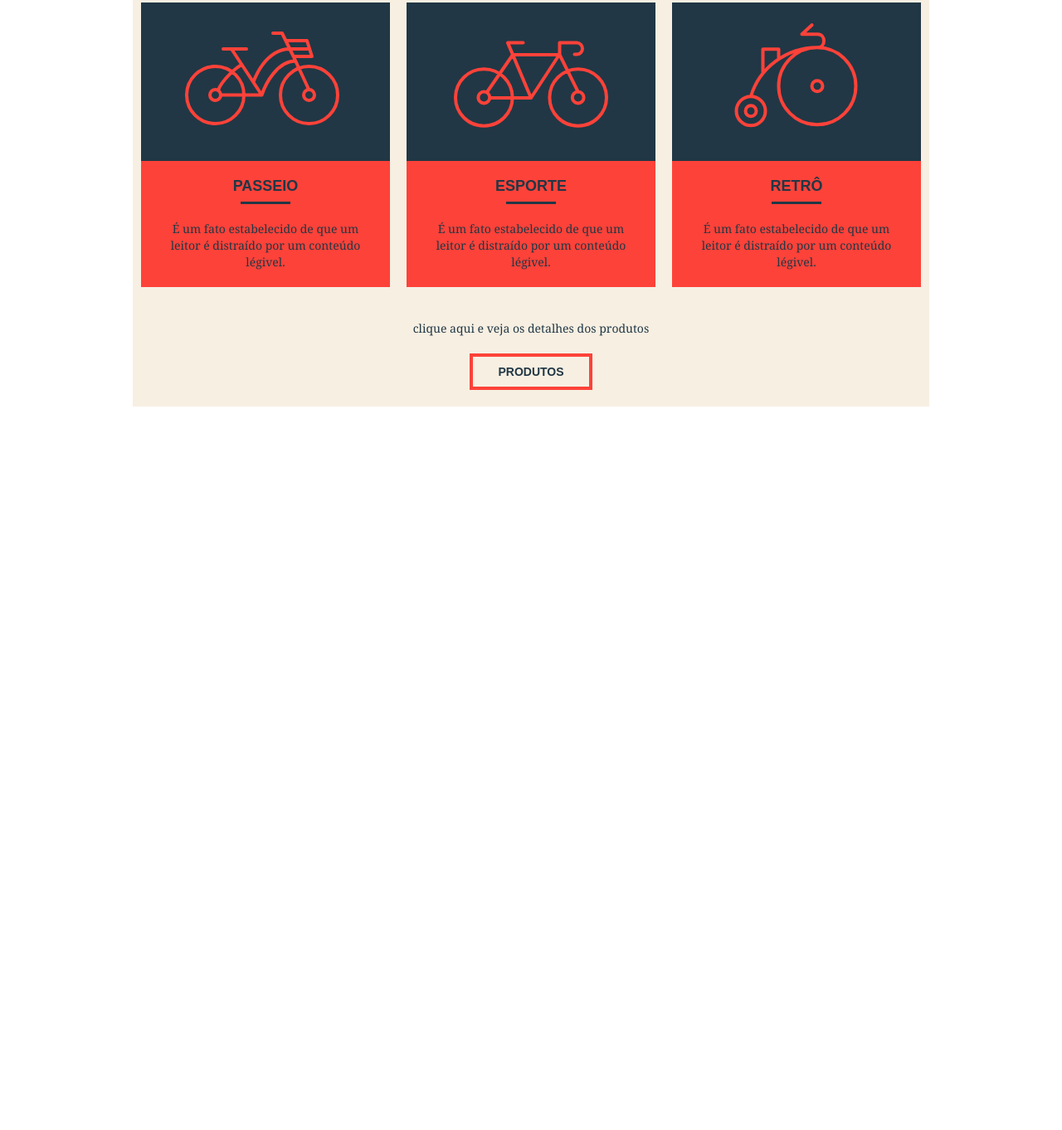
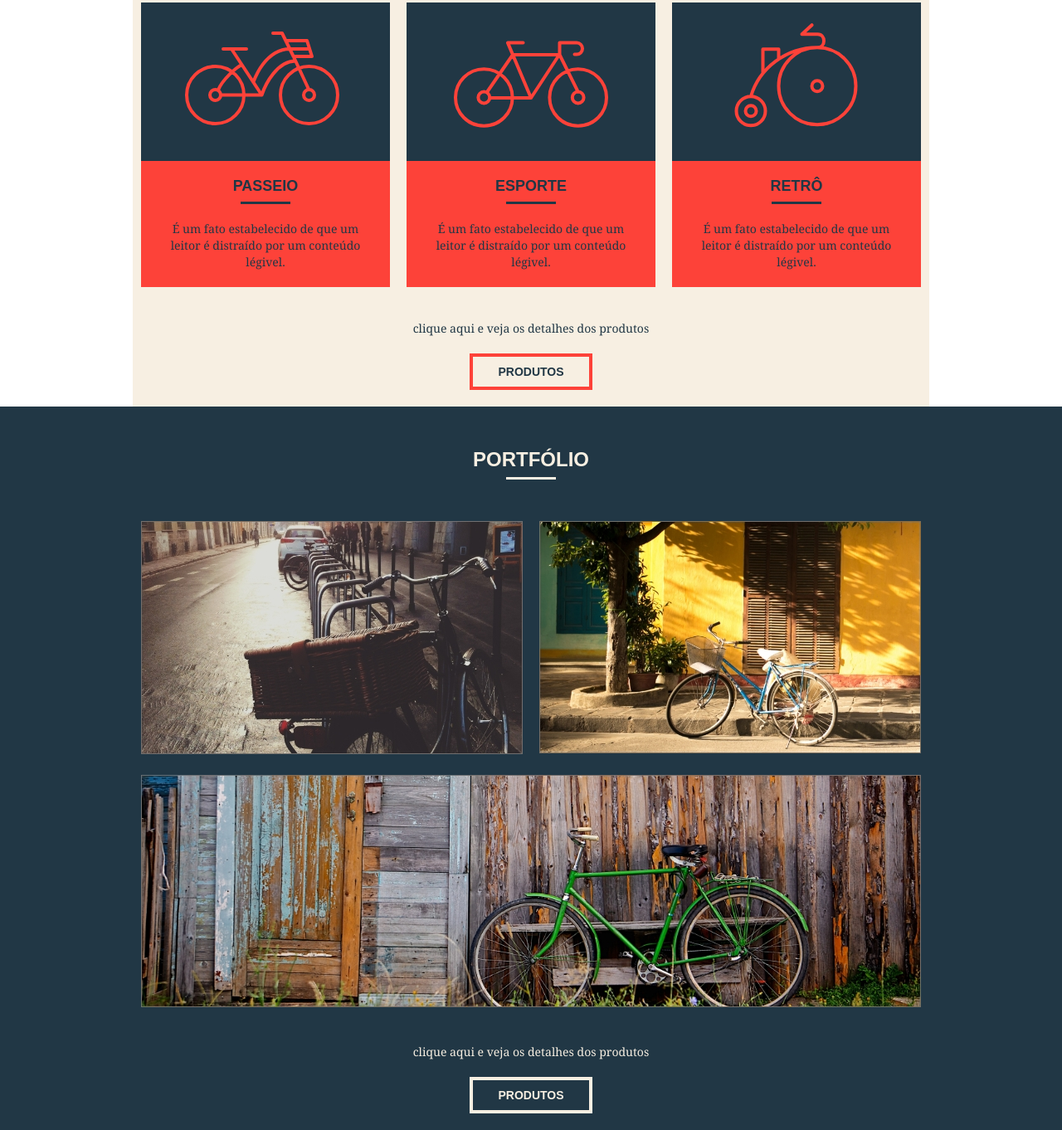
Before and after one commit to Deborars/bikcraft, a plain HTML site: page web/index.html in a window 1280 px wide. Shown: the part 612-1974 px from the top of the page at 83% size. Before the commit the page ends 1102 px from the top, so only its background shows below. Drawn offline with Linux system fonts and the light colour scheme.

Commit message:
implementado o portfólio da home

```diff
--- a/web/css/style.css
+++ b/web/css/style.css
@@ -176,3 +176,32 @@ p {
 .call .btn:hover {
   border-color: var(--primary-color);
 }
+
+.portfolio {
+  background-color: var(--primary-color);
+}
+
+.portfolio .subtitle {
+  color: var(--secondary-color);
+}
+
+.portfolio .subtitle::after {
+  background-color: var(--secondary-color);
+}
+
+.portfolio-list li:last-child {
+  margin-top: 20px;
+}
+
+.portfolio p {
+  color: var(--secondary-color);
+}
+
+.portfolio .btn {
+  border-color: var(--secondary-color);
+  color: var(--secondary-color);
+}
+
+.portfolio .btn:hover {
+  border-color: var(--tertiary-color);
+}
--- a/web/index.html
+++ b/web/index.html
@@ -67,5 +67,19 @@
         <a href="produtos.html" class="btn">Produtos</a>
       </div>
     </section>
+    <section class="portfolio">
+      <div class="container">
+      <h3 class="subtitle">Portfólio</h3>
+      <ul class="portfolio-list">
+        <li class="grid-8"><img src="./imagens/portfolio/foto1-portfolio.jpg" alt="foto retrô"></li>
+        <li class="grid-8"><img src="./imagens/portfolio/foto2-portfolio.jpg" alt="foto retrô"></li>
+        <li class="grid-16"><img src="./imagens/portfolio/foto3-portfolio.jpg" alt="foto retrô"></li>
+      </ul>
+    </div>
+    <div class="call">
+      <p>clique aqui e veja os detalhes dos produtos</p>
+      <a href="produtos.html" class="btn">Produtos</a>
+    </div>
+    </section>
   </body>
 </html>
```
